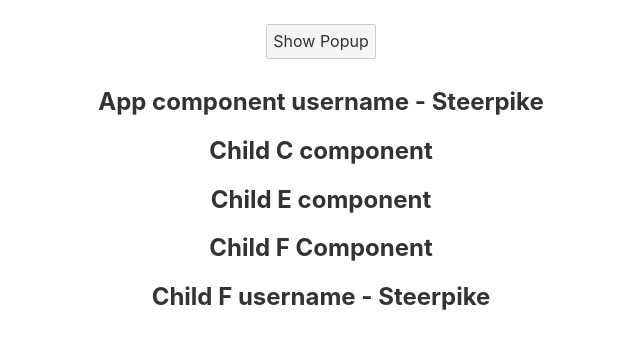
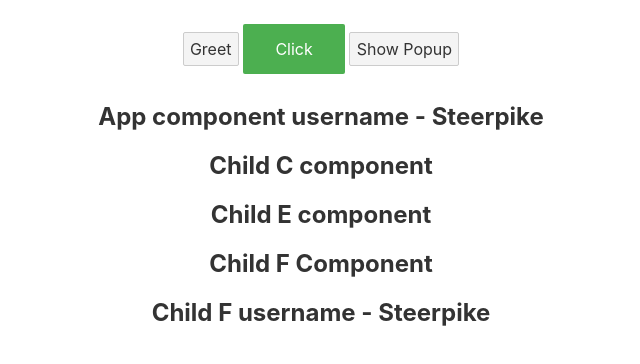
Before and after one commit to Kiwasthal/svelte-app, a Svelte app: page / in a window 1280 px wide. Shown: the top 364 px of the page, without its empty margins (319-959 px from the left). Built offline with nearby package versions, Linux system fonts and the light colour scheme.

Commit message:
Event forwarding

```diff
--- a/src/App.svelte
+++ b/src/App.svelte
@@ -1,5 +1,7 @@
 <script>
 	import {setContext} from 'svelte'
+	import Outer from './components/Outer.svelte';
+	import Button from './components/Button.svelte'
 	import ComponentC from './components/ComponentC.svelte'
 	import Popup from './components/Popup.svelte'
 
@@ -10,6 +12,9 @@
 		showPopup = false
 		console.log(e.detail);
 	}
+
+	let handleGreet = (e) => alert(e.detail)
+
 
 	//It's good practice not to use string values as the context key but rather an object because different component libraries might accidentally use the same key, while using an object literal the keys will not conflict under any circumstances since object's have referential equality.
 
@@ -107,6 +112,10 @@
 </script>
 
 <main>
+	<Outer on:greet={handleGreet} />
+	<Button on:click={() => {
+		alert('Clicked')
+	}} />
 	<button on:click={
 		() => showPopup = true
 	}>Show Popup</button>
@@ -253,7 +262,13 @@
 		max-width: 240px;
 		margin: 0 auto;
 	}
-
+/*
+	h1 {
+		color: #ff3e00;
+		text-transform: uppercase;
+		font-size: 4em;
+		font-weight: 100;
+	} */
 
 	/* input + label {
 		display: inline-flex;
--- /dev/null
+++ b/src/components/Button.svelte
@@ -0,0 +1,14 @@
+<button on:click>Click</button>
+
+<style>
+  button {
+    background-color: #4caf50;
+    border: none;
+    color: #fff;
+    padding: 15px 32px;
+    text-align: center;
+    text-decoration: none;
+    display: inline-block;
+    font-size: 16px;
+  }
+</style>
--- /dev/null
+++ b/src/components/Inner.svelte
@@ -0,0 +1,9 @@
+<script>
+  import {createEventDispatcher} from 'svelte'
+  const dispatch = createEventDispatcher()
+  let greet = () => {
+    dispatch('greet', 'Hello')
+  }
+</script>
+
+<button on:click={greet} >Greet</button>
--- /dev/null
+++ b/src/components/Outer.svelte
@@ -0,0 +1,5 @@
+<script>
+  import Inner from './Inner.svelte'
+</script>
+
+<Inner on:greet />
```
